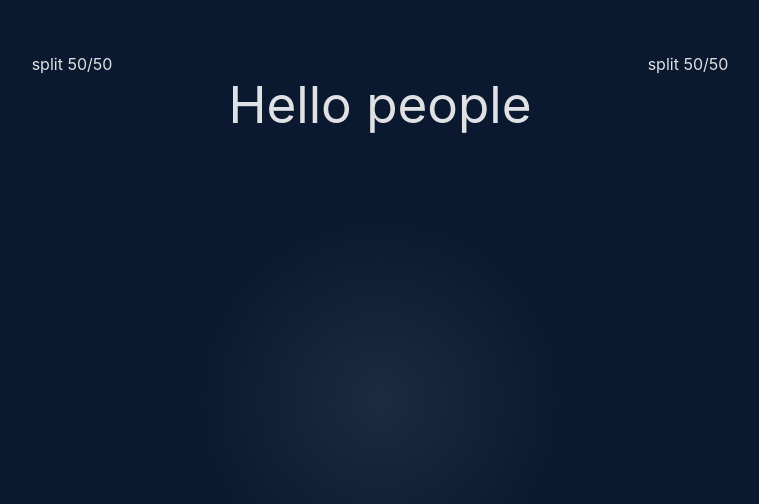
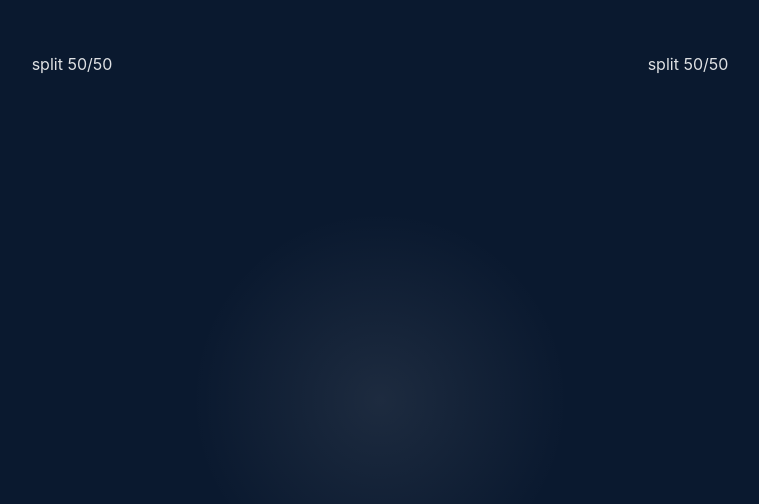
Before and after one commit to alexleech20/alexanderleech.co.uk, a React (Vite) app in the folder vite-project/: page / in a window 1280 px wide. Shown: the top 504 px of the page, without its empty margins (260-1019 px from the left). Built offline with nearby package versions, Linux system fonts and the light colour scheme.

Commit message:
remove temporary h1s from start

```diff
--- a/vite-project/src/App.jsx
+++ b/vite-project/src/App.jsx
@@ -12,7 +12,6 @@ function App() {
 
       <main style={{ position: "relative", zIndex: 1 }}>
         <HomePage />
-        <h1>Hello people</h1>
       </main>
     </>
   )
```
